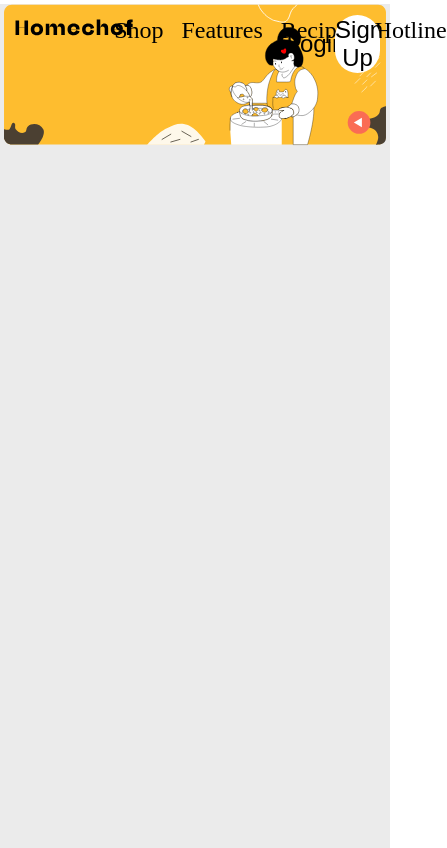
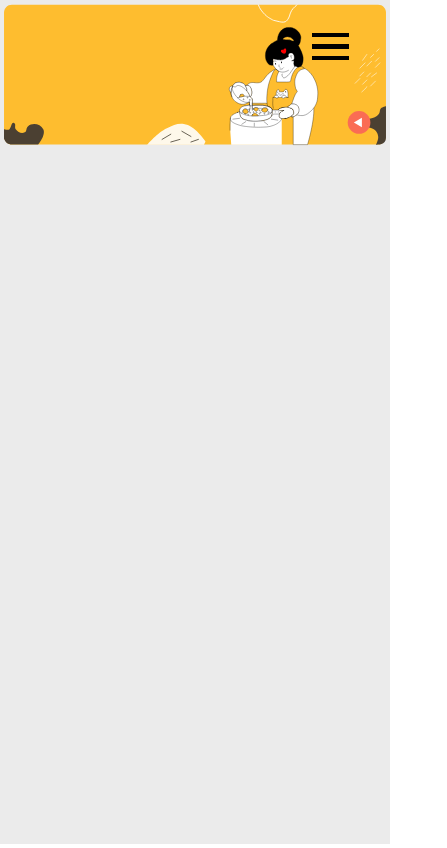
Before and after one commit to mertsabinov/Homechef, a React (Create React App) app: page / in a window 390 px wide. Shown: the whole page, 447 px wide, since content can reach past the window. Built offline with nearby package versions, Linux system fonts and the light colour scheme.

Commit message:
add(Navbar): responsive hamburher menu

```diff
--- a/src/assets/styles/base.css
+++ b/src/assets/styles/base.css
@@ -2,6 +2,7 @@
     margin: 0;
     padding: 0;
     box-sizing: border-box;
+    overflow-y: hidden;
 }
 
 .base-container {
--- a/src/assets/styles/components/Navbar.css
+++ b/src/assets/styles/components/Navbar.css
@@ -74,3 +74,137 @@
 }
 
 /* navbar right  side end */
+
+/* hamburher menu */
+.hamburger-menu {
+    visibility: hidden;
+}
+
+@media only screen and (max-width: 768px) {
+    /* navbar */
+    .navbar{
+        visibility: hidden;
+    }
+    .navbar-left-side{
+        visibility: hidden;
+    }
+
+    .navbar-center-side {
+        visibility: hidden;
+    }
+
+    .navbar-right-side {
+        visibility: hidden;
+    }
+    /* navbar open */
+    .navbar-open{
+        height: 100vh;
+        background-color: #EBEBEB;
+        flex-direction: column;
+        text-align: center;
+        transition-duration: 0.1s;
+    }
+    .navbar-left-side-open{
+        visibility: hidden;
+    }
+
+    .navbar-center-side-open {
+        margin-top: 10%;
+    }
+
+    .navbar-center-side-open a {
+        display: block;
+        text-decoration: none;
+        color: black;
+        font-size: 3.5rem;
+        margin-left: 5%;
+        margin-right: 5%;
+        padding-top: 1%;
+        padding-bottom: 1%;
+    }
+
+    .navbar-right-side-open {
+        width: 100%;
+        flex-direction: column;
+    }
+    #btn-login {
+        font-size: 3.5rem;
+        margin-top: 10%;
+    }
+
+    #btn-sign-up {
+        margin-top: 10%;
+        font-size: 2.5rem;
+    }
+    /* navbar open end */
+
+    /* hamburger menu */
+    .hamburger-menu {
+        visibility: visible;
+        position: absolute;
+        left: 80%;
+        right: 1%;
+        top: 3vh
+    }
+
+    .hamburger-menu div:nth-child(1){
+        height: 0.5vh;
+        width: 50%;
+        background-color: black;
+        margin-top: 10%;
+    }
+
+    .hamburger-menu div:nth-child(2){
+        height: 0.5vh;
+        width: 50%;
+        background-color: black;
+        margin-top: 10%;
+    }
+
+    .hamburger-menu div:nth-child(3){
+        height: 0.5vh;
+        width: 50%;
+        background-color: black;
+        margin-top: 10%;
+    }
+    /* hamburger menu end */
+
+    /* hamburger menu open */
+  .hamburger-menu-open {
+      position: absolute;
+      left: 80%;
+      right: 1%;
+      height: 10vh;
+  }
+
+    .hamburger-menu-open div:nth-child(1){
+        height: 0.5vh;
+        width: 100%;
+        background-color: black;
+        visibility: hidden;
+    }
+
+    .hamburger-menu-open div:nth-child(2){
+        position: absolute;
+        top: 5vh;
+        left: 0;
+        right: 0;
+        height: 0.5vh;
+        width: 50%;
+        background-color: black;
+        transform: rotate(-55deg);
+        transition-duration: 0.5s;
+    }
+
+    .hamburger-menu-open div:nth-child(3){
+        position: absolute;
+        top: 5vh;
+        left: 0;
+        right: 0;
+        height: 0.5vh;
+        width: 50%;
+        background-color: black;
+        transform: rotate(55deg);
+        transition-duration: 0.5s;
+    }
+}
--- a/src/components/Navbar.tsx
+++ b/src/components/Navbar.tsx
@@ -1,20 +1,39 @@
 import * as react from 'react'
 import '../assets/styles/components/Navbar.css'
 import logo from '../assets/images/logo.svg'
+import {useState} from 'react'
+const Navbar = () => {
+    const [active,setActive] = useState<boolean>(false)
 
-const Navbar = () => {
+    const activeHandler = (active:boolean) => {
+        if (active){
+            setActive(false)
+        } else {
+            setActive(true)
+        }
+    }
+
     return (
-        <div className='navbar'>
-            <div className='navbar-left-side'>
+        <div>
+            <div
+                className={`${active ? "hamburger-menu-open":"hamburger-menu"}`}
+                onClick={() => activeHandler(active)}
+            >
+                <div></div>
+                <div></div>
+                <div></div>
+            </div>
+            <div className={`${active ? "navbar-open":"navbar"}`}>
+                <div className={`${active ? "navbar-left-side-open":"navbar-left-side"}`}>
                     <img src={logo} alt='logo' />
                 </div>
-            <div className='navbar-center-side' >
+                <div className={`${active ? "navbar-center-side-open":"navbar-center-side"}`}>
                     <a href='#shop'>Shop</a>
                     <a href='#features'>Features</a>
                     <a href='#recipes'>Recipes</a>
                     <a href='#hotline' >Hotline</a>
                 </div>
-            <div className='navbar-right-side' >
+                <div className={`${active ? "navbar-right-side-open":"navbar-right-side"}`}>
                     <button id='btn-login'>
                         Login
                     </button>
@@ -23,6 +42,8 @@ const Navbar = () => {
                     </button>
                 </div>
             </div>
+        </div>
+
     )
 }
 
```
Lines whose indentation alone changed are shown as unchanged.
